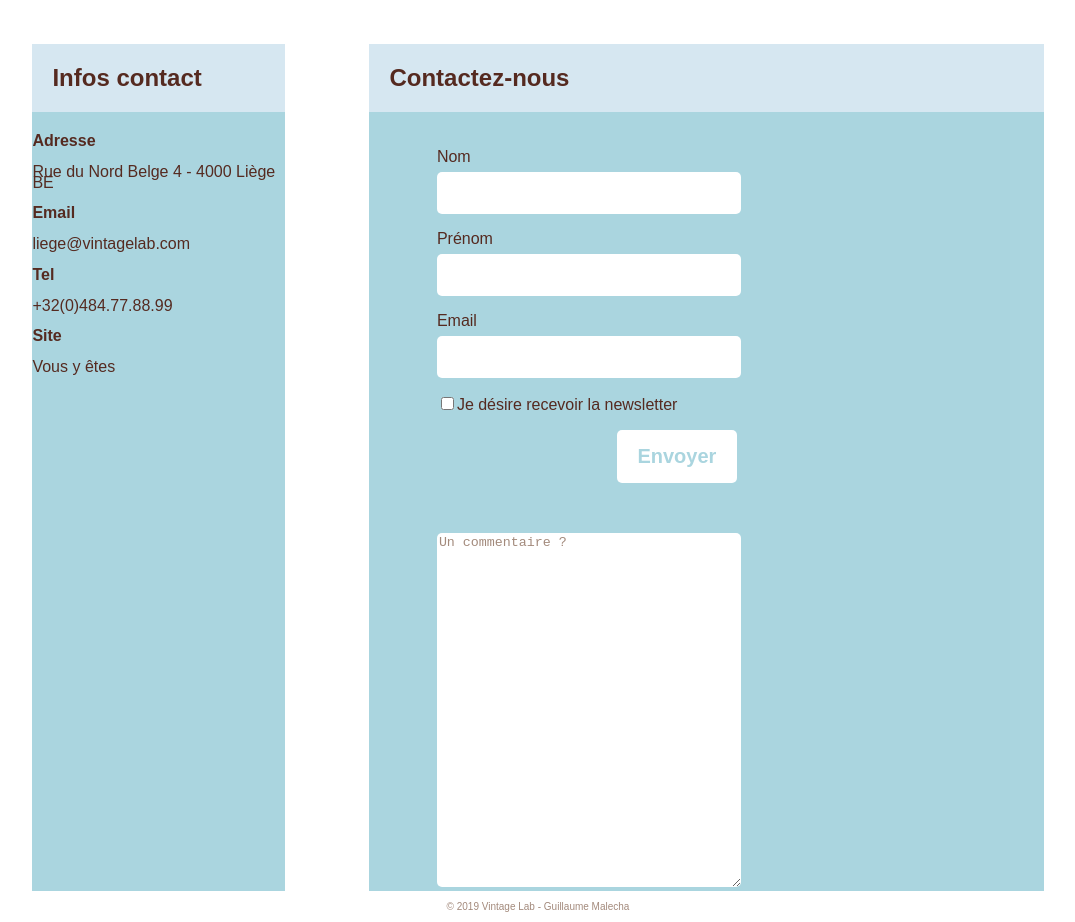
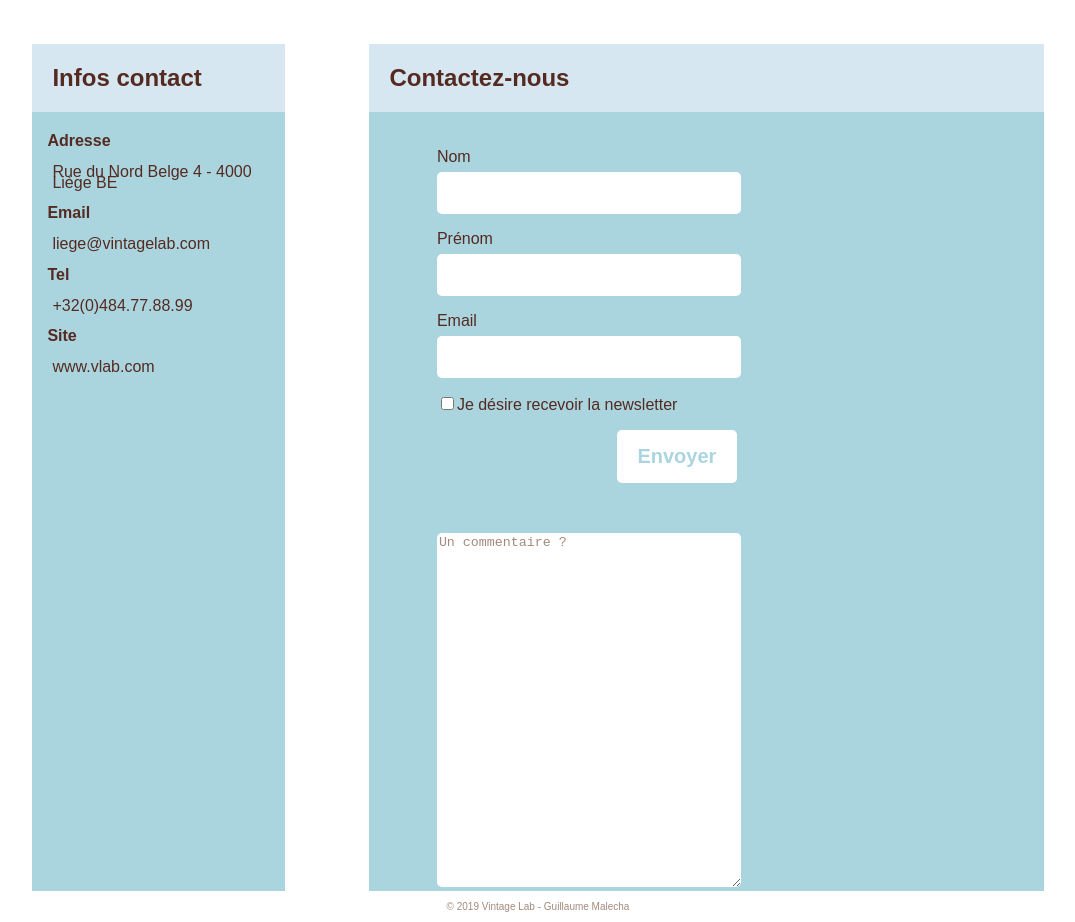
Before and after one commit to GuillaumeMalecha/vintage-lab, a website: page contact.html in a window 1280 px wide. Shown: the part 800-1722 px from the top of the page, without its empty margins (102-1177 px from the left). Drawn offline with Linux system fonts and the light colour scheme.

Commit message:
final update

```diff
--- a/contact.html
+++ b/contact.html
@@ -44,14 +44,14 @@
             <section class="container col-sm-12">
                 <div class="card col-lg-3 col-md-3">
                     <h2>Infos contact</h2>
-                    <b>Adresse</b>
+                    <strong>Adresse</strong>
                     <p>Rue du Nord Belge 4 - 4000 Liège BE</p>
-                    <b>Email</b>
+                    <strong>Email</strong>
                     <p>liege@vintagelab.com</p>
-                    <b>Tel</b>
+                    <strong>Tel</strong>
                     <p>+32(0)484.77.88.99</p>
-                    <b>Site</b>
-                    <p>Vous y êtes</p>
+                    <strong>Site</strong>
+                    <p>www.vlab.com</p>
                 </div>
                 <div class="form col-lg-8 col-md-8">
                     <h2 class="sm-hidden">Contactez-nous</h2>
--- a/scss/styles.scss
+++ b/scss/styles.scss
@@ -317,6 +317,10 @@ img {
   }
   p {
     line-height: 70%;
+    padding-left: 2rem;
+  }
+  strong {
+    padding-left: 1.5rem;
   }
 }
 
```
Also changed, not shown: css/styles.css, 1 other file.
